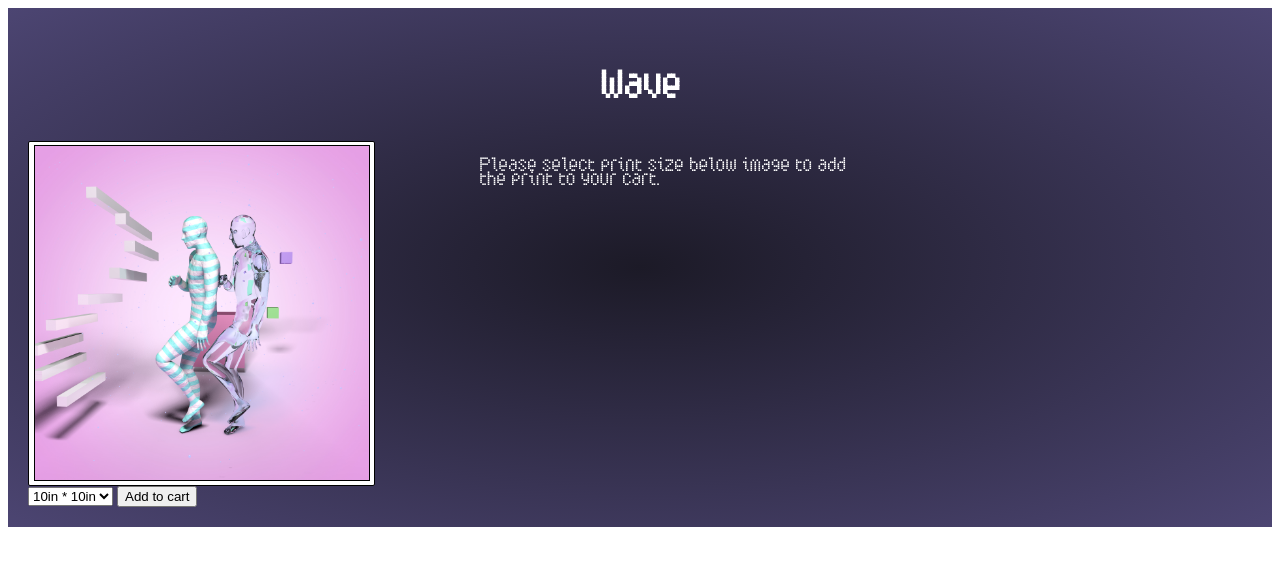
After one commit to paulwine/gh0st_merch, a Django app: template apps/merch/templates/merch/purchase.html in a window 1280 px wide. The commit adds this page. Shown: the top 566 px of the page. Run offline with Django 3.2, Linux system fonts and the light colour scheme; the template is opened without the code that fills it: values that come from a table or form of the project are taken from there, others are empty; data comes from the database, SQL or seed files in the repository; both versions use the stored data as it was after the commit; parts of the project's set-up code (start-up, migrations or seed data) failed here and were passed over.

Commit message:
Shopping cart displaying images, prices and total.  Only displays one size per image.  multiple sizes not functional.  New Model needed as intermediary

```diff
--- a/apps/merch/models.py
+++ b/apps/merch/models.py
@@ -3,19 +3,14 @@ from __future__ import unicode_literals
 
 from django.db import models
 
-class User(models.Model):
-    admin_level = models.IntegerField(default = 0)
-    name = models.CharField(max_length = 255)
-    alias = models.CharField(max_length = 255)
-    email = models.CharField(max_length = 255)
-    password = models.CharField(max_length = 255)
-    created_at = models.DateTimeField(auto_now_add = True)
-    updated_at = models.DateTimeField(auto_now = True)
+
 
 class Size(models.Model):
     size = models.CharField(max_length=255)
     dimensions = models.CharField(max_length=255)
     price = models.FloatField()
+
+
 
 class Print(models.Model):
     image_url = models.CharField(max_length = 255)
@@ -24,6 +19,8 @@ class Print(models.Model):
     description = models.CharField(max_length = 255)
     created_at = models.DateTimeField(auto_now_add = True)
     updated_at = models.DateTimeField(auto_now = True)
+
+
 
 
 
@@ -44,4 +41,21 @@ class Video(models.Model):
     created_at = models.DateTimeField(auto_now_add = True)
     updated_at = models.DateTimeField(auto_now = True)
 
+class Cart(models.Model):
+    image = models.ManyToManyField(Print, related_name="image", default=-1)
+    image_size = models.ManyToManyField(Size, related_name="cart_img_size", default=-1)
+    created_at = models.DateTimeField(auto_now_add = True)
+    updated_at = models.DateTimeField(auto_now = True)
+
+
+class User(models.Model):
+    admin_level = models.IntegerField(default = 0)
+    name = models.CharField(max_length = 255)
+    alias = models.CharField(max_length = 255)
+    email = models.CharField(max_length = 255)
+    password = models.CharField(max_length = 255)
+    cart = models.ForeignKey(Cart, related_name = "user_cart", default=-1)
+    created_at = models.DateTimeField(auto_now_add = True)
+    updated_at = models.DateTimeField(auto_now = True)
+
 # Create your models here.
--- a/apps/merch/static/css/merch.css
+++ b/apps/merch/static/css/merch.css
@@ -85,6 +85,16 @@ img{
     width: 30%;
     margin-right: 40px;
 }
+.info_box{
+    display: inline-block;
+    width: 30%;
+    margin-left: 40px;
+    vertical-align: top
+}
+.info{
+    color: white;
+    font-family: 'subway_tickerregular'
+}
 .name{
     font-family: 'sf_pixelate_shadedoblique';
     color: white
--- /dev/null
+++ b/apps/merch/templates/merch/purchase.html
@@ -0,0 +1,34 @@
+<!DOCTYPE html>
+<html lang="en">
+<head>
+    <meta charset="UTF-8">
+    <meta name="viewport" content="width=device-width, initial-scale=1.0">
+    <meta http-equiv="X-UA-Compatible" content="ie=edge">
+    {% load staticfiles %}
+    <link rel="stylesheet" href="{% static 'css/merch.css' %}">
+    <link rel="stylesheet" href="{% static 'css/fonts/stylesheet.css' %}">
+    <title>Purchase</title>
+</head>
+<body>
+    <div id="wrapper">
+        <h1 >{{image.name}}</h1>
+        <div class="print_section">
+            <div class="image_box">
+                <img src="{% static 'images/'%}{{image.image_url}}" alt="">
+            </div>
+            <form action ="/addtocart/{{image.id}}" method="post">
+                {% csrf_token %}
+                <select name="size" >
+                    {% for size in sizes %}
+                        <option name = "{{size.size}}">{{size.dimensions}}</option>
+                    {% endfor %}
+                </select>
+                <input type="submit" value="Add to cart" >
+            </form>
+        </div>
+        <div class="info_box">
+            <p class="info">Please select print size below image to add the print to your cart.</p>
+        </div>
+    </div>
+</body>
+</html>
--- a/apps/merch/urls.py
+++ b/apps/merch/urls.py
@@ -7,5 +7,8 @@ urlpatterns = [
     url(r'^main$', views.main),
     url(r'^logprocess$', views.logprocess),
     url(r'^regprocess$', views.regprocess),
+    url(r'^purchase/(?P<image_id>\d+)$', views.purchase),
+    url(r'^addtocart/(?P<image_id>\d+)$', views.addtocart),
+    url(r'^shoppingcart/(?P<user_id>\d+)$', views.shoppingcart),
     url(r'^logout$', views.logout)
 ]
```
Also changed, not shown: other parts of apps/merch/static/css/merch.css (+48 -0 lines), apps/merch/templates/merch/shoppingcart.html (added, +42 -0 lines), apps/merch/views.py (+65 -1 lines), apps/merch/migrations/0005_auto_20171221_0027.py (added), db.sqlite3, 4 other files.
